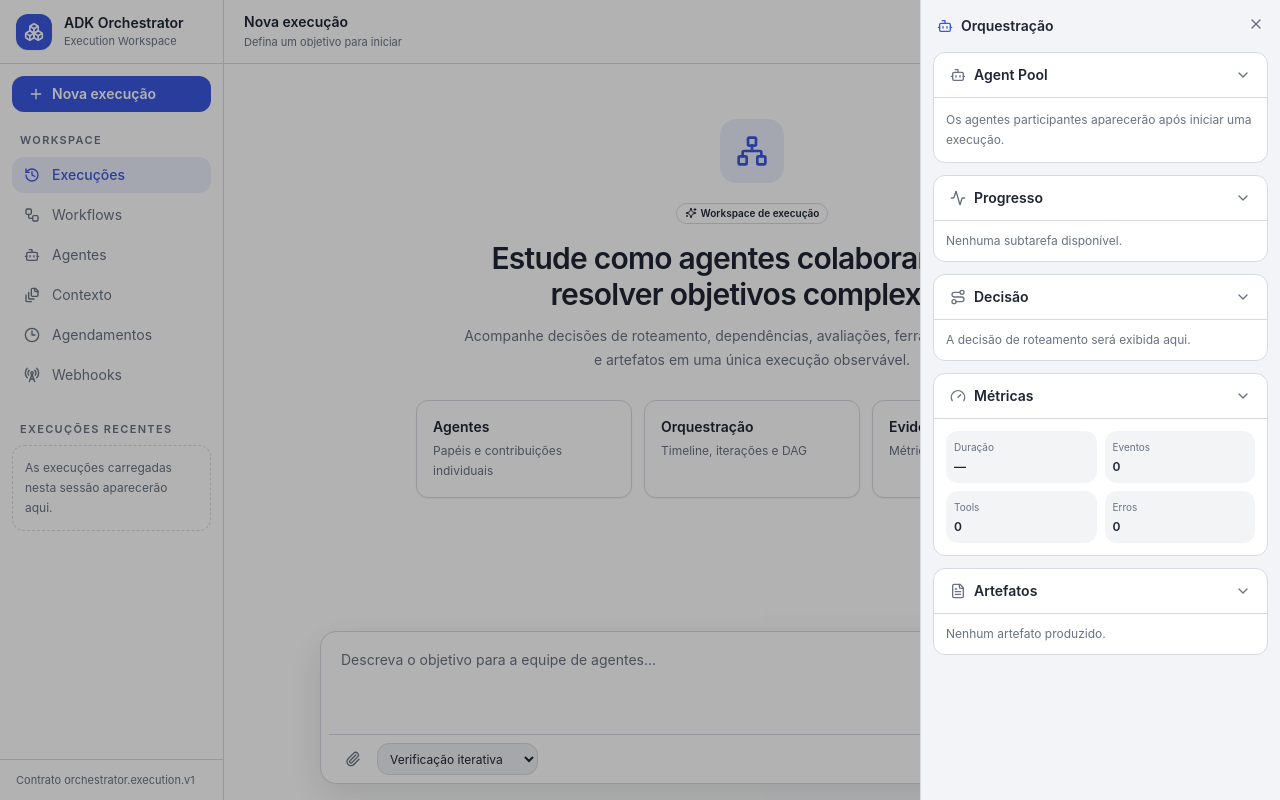
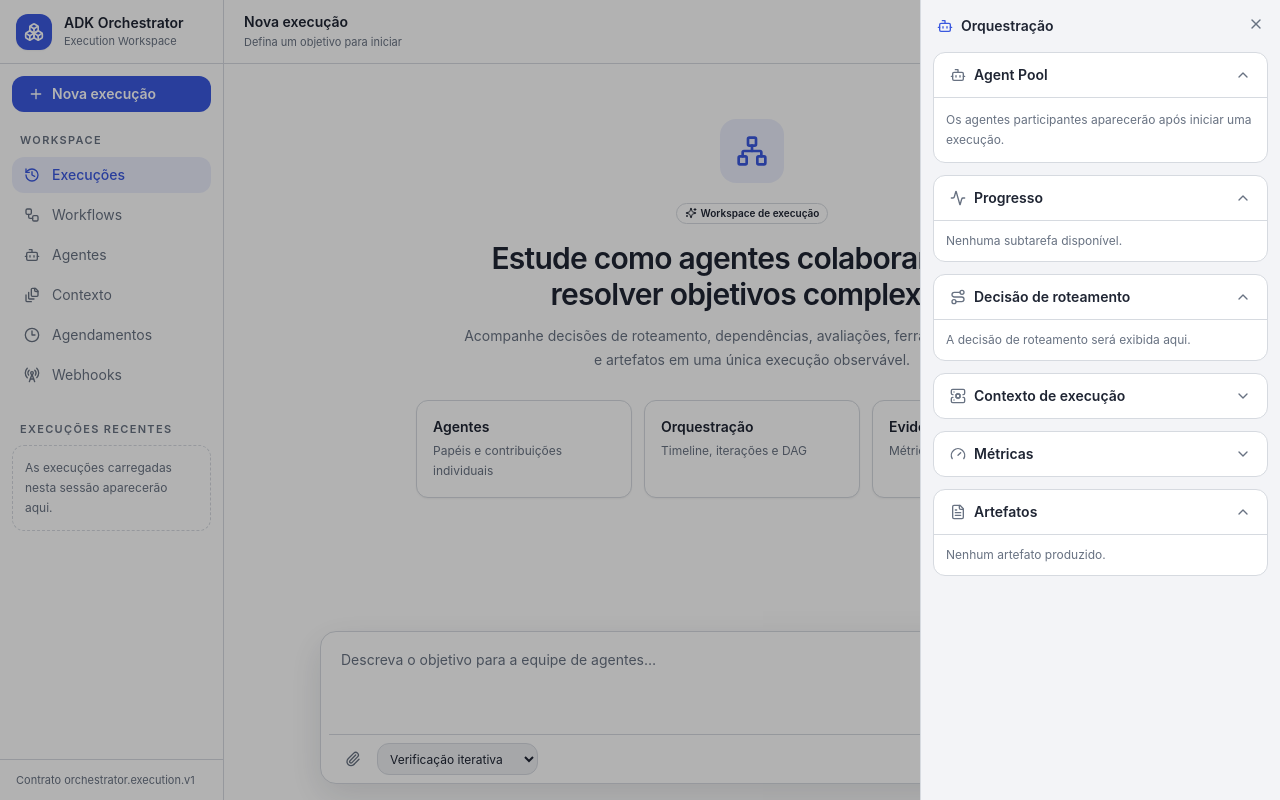
Before and after one commit to CristianoSchwening/adk-agent-orchestrator, a React (Vite) app in the folder webapp-react/: page / in a window 1280 px wide. Both pictures are taken after a click on the button 1244 px from the left and 31 px from the top of the page. Built offline with nearby package versions, Linux system fonts and the light colour scheme.

Commit message:
feat(frontend): enrich execution inspector

```diff
--- a/webapp-react/src/components/layout/ExecutionInspector.tsx
+++ b/webapp-react/src/components/layout/ExecutionInspector.tsx
@@ -1,8 +1,24 @@
-import { Activity, Bot, ChevronDown, FileText, Gauge, Route } from 'lucide-react'
+import {
+  Activity,
+  Bot,
+  ChevronDown,
+  CircleCheck,
+  CircleDashed,
+  CircleX,
+  Download,
+  FileJson,
+  FileText,
+  Gauge,
+  Image,
+  Route,
+  ServerCog,
+  Wrench,
+} from 'lucide-react'
 import { Badge } from '@/components/ui/badge'
 import { formatDuration, humanizeStatus } from '@/lib/format'
+import { collectToolNames, deriveAgents, formatBytes } from '@/lib/execution-model'
 import { workflowLabel } from '@/config/workflows'
-import type { ExecutionContractDTO } from '@/types/contract'
+import type { ArtifactDTO, ExecutionContractDTO } from '@/types/contract'
 
 interface ExecutionInspectorProps {
   contract: ExecutionContractDTO | null
@@ -12,51 +28,75 @@ function InspectorSection({
   title,
   icon: Icon,
   children,
+  detail,
+  defaultOpen = true,
 }: {
   title: string
   icon: typeof Bot
   children: React.ReactNode
+  detail?: string
+  defaultOpen?: boolean
 }) {
   return (
-    <section className="overflow-hidden rounded-xl border border-border bg-card">
-      <div className="flex items-center gap-2 border-b border-border px-4 py-3">
+    <details className="group overflow-hidden rounded-xl border border-border bg-card" open={defaultOpen}>
+      <summary className="focus-ring flex cursor-pointer list-none items-center gap-2 px-4 py-3 [&::-webkit-details-marker]:hidden">
         <Icon className="size-4 text-muted-foreground" />
         <h2 className="text-sm font-semibold">{title}</h2>
-        <ChevronDown className="ml-auto size-4 text-muted-foreground" />
-      </div>
-      <div className="p-3">{children}</div>
-    </section>
+        {detail && <span className="rounded-full bg-secondary px-2 py-0.5 text-[10px] text-muted-foreground">{detail}</span>}
+        <ChevronDown className="ml-auto size-4 text-muted-foreground transition-transform group-open:rotate-180" />
+      </summary>
+      <div className="border-t border-border p-3">{children}</div>
+    </details>
   )
 }
 
+function statusIcon(status: string) {
+  if (status === 'completed' || status === 'published') return <CircleCheck className="size-3.5 text-emerald-500" />
+  if (status === 'failed') return <CircleX className="size-3.5 text-destructive" />
+  return <CircleDashed className="size-3.5 text-amber-500" />
+}
+
+function artifactIcon(artifact: ArtifactDTO) {
+  if (artifact.mime_type?.startsWith('image/')) return Image
+  if (artifact.mime_type?.includes('json')) return FileJson
+  return FileText
+}
+
 export function ExecutionInspector({ contract }: ExecutionInspectorProps) {
-  const agents = Array.from(new Map(
-    (contract?.progressive_agent_responses ?? []).map((response) => [response.agent_name, response]),
-  ).values())
+  const agents = deriveAgents(contract)
+  const tools = collectToolNames(contract)
   const completed = contract?.subtasks.filter((subtask) => subtask.status === 'completed').length ?? 0
+  const mcpCount = Number(contract?.metrics.custom.mcp_server_count ?? 0)
 
   return (
     <aside className="h-full min-h-0 overflow-y-auto border-l border-border bg-background p-3">
       <div className="mb-3 flex items-center gap-2 px-1 py-1">
         <Bot className="size-4 text-primary" />
         <span className="text-sm font-semibold">Orquestração</span>
-        {contract && <Badge variant="outline" className="ml-auto">ao vivo</Badge>}
+        {contract && <Badge variant="outline" className="ml-auto">contrato v1</Badge>}
       </div>
 
       <div className="space-y-3">
-        <InspectorSection title="Agent Pool" icon={Bot}>
+        <InspectorSection title="Agent Pool" icon={Bot} detail={contract ? `${agents.length} agentes` : undefined}>
           {agents.length ? (
             <div className="space-y-2">
               {agents.map((agent) => (
-                <div key={agent.agent_name} className="flex items-center gap-3 rounded-lg bg-secondary/70 px-3 py-2">
-                  <span className="flex size-7 items-center justify-center rounded-lg bg-primary/10 text-xs font-semibold text-primary">
-                    {agent.agent_name.charAt(0).toUpperCase()}
-                  </span>
-                  <div className="min-w-0">
-                    <div className="truncate text-xs font-medium">{agent.agent_name}</div>
-                    <div className="text-[10px] text-muted-foreground">{agent.agent_role}</div>
+                <div key={agent.name} className="rounded-lg bg-secondary/70 px-3 py-2.5">
+                  <div className="flex items-center gap-3">
+                    <span className="flex size-8 items-center justify-center rounded-lg bg-primary/10 text-xs font-semibold text-primary">
+                      {agent.name.charAt(0).toUpperCase()}
+                    </span>
+                    <div className="min-w-0 flex-1">
+                      <div className="truncate text-xs font-medium">{agent.name}</div>
+                      <div className="truncate text-[10px] text-muted-foreground">{agent.role}</div>
+                    </div>
+                    {statusIcon(agent.status)}
                   </div>
-                  <span className="ml-auto size-2 rounded-full bg-emerald-500" />
+                  <div className="mt-2 flex items-center gap-2 pl-11 text-[10px] text-muted-foreground">
+                    <span>{agent.responseCount} resp.</span>
+                    <span>·</span>
+                    <span>{agent.subtaskCount} subtarefa{agent.subtaskCount === 1 ? '' : 's'}</span>
+                  </div>
                 </div>
               ))}
             </div>
@@ -65,40 +105,69 @@ export function ExecutionInspector({ contract }: ExecutionInspectorProps) {
           )}
         </InspectorSection>
 
-        <InspectorSection title={`Progresso${contract ? ` · ${completed}/${contract.subtasks.length}` : ''}`} icon={Activity}>
+        <InspectorSection title="Progresso" icon={Activity} detail={contract ? `${completed}/${contract.subtasks.length}` : undefined}>
           {contract?.subtasks.length ? (
-            <div className="space-y-2">
+            <div className="space-y-3">
+              <div className="h-1.5 overflow-hidden rounded-full bg-secondary">
+                <div className="h-full rounded-full bg-emerald-500" style={{ width: `${(completed / contract.subtasks.length) * 100}%` }} />
+              </div>
               {contract.subtasks.map((subtask) => (
                 <div key={subtask.subtask_id} className="flex items-start gap-2 text-xs">
-                  <span className={`mt-1 size-2 shrink-0 rounded-full ${subtask.status === 'completed' ? 'bg-emerald-500' : 'bg-amber-500'}`} />
-                  <div className="min-w-0">
+                  <span className="mt-0.5">{statusIcon(subtask.status)}</span>
+                  <div className="min-w-0 flex-1">
                     <div className="truncate font-medium">{subtask.name}</div>
-                    <div className="truncate text-[10px] text-muted-foreground">{humanizeStatus(subtask.status)} · {subtask.agent_name ?? 'Agente'}</div>
+                    <div className="mt-0.5 truncate text-[10px] text-muted-foreground">{humanizeStatus(subtask.status)} · {subtask.agent_name ?? 'Agente não informado'}</div>
+                    {subtask.output_summary && <p className="mt-1 line-clamp-2 text-[10px] leading-4 text-muted-foreground">{subtask.output_summary}</p>}
+                    {subtask.error && <p className="mt-1 text-[10px] text-destructive">{subtask.error}</p>}
                   </div>
                 </div>
               ))}
             </div>
-          ) : (
-            <p className="text-xs text-muted-foreground">Nenhuma subtarefa disponível.</p>
-          )}
+          ) : <p className="text-xs text-muted-foreground">Nenhuma subtarefa disponível.</p>}
         </InspectorSection>
 
-        <InspectorSection title="Decisão" icon={Route}>
+        <InspectorSection title="Decisão de roteamento" icon={Route}>
           {contract ? (
-            <div className="space-y-2 text-xs">
+            <div className="space-y-3 text-xs">
               <div className="flex items-center justify-between gap-3"><span className="text-muted-foreground">Workflow</span><span className="text-right font-medium">{workflowLabel(contract.decision_metadata.selected_workflow)}</span></div>
-              <div className="flex items-center justify-between"><span className="text-muted-foreground">Confiança</span><span className="font-medium">{Math.round(contract.decision_metadata.confidence * 100)}%</span></div>
+              <div>
+                <div className="mb-1.5 flex items-center justify-between"><span className="text-muted-foreground">Confiança</span><span className="font-medium">{Math.round(contract.decision_metadata.confidence * 100)}%</span></div>
+                <div className="h-1.5 overflow-hidden rounded-full bg-secondary"><div className="h-full rounded-full bg-primary" style={{ width: `${contract.decision_metadata.confidence * 100}%` }} /></div>
+              </div>
               <p className="border-t border-border pt-2 leading-5 text-muted-foreground">{contract.decision_metadata.rationale}</p>
+              {contract.decision_metadata.alternatives.length > 0 && (
+                <div className="flex flex-wrap gap-1">
+                  {contract.decision_metadata.alternatives.map((alternative) => <Badge key={alternative} variant="outline">{workflowLabel(alternative)}</Badge>)}
+                </div>
+              )}
+              <div className="text-[10px] text-muted-foreground">Política: {contract.decision_metadata.policy_version}</div>
             </div>
           ) : <p className="text-xs text-muted-foreground">A decisão de roteamento será exibida aqui.</p>}
         </InspectorSection>
 
-        <InspectorSection title="Métricas" icon={Gauge}>
+        <InspectorSection title="Contexto de execução" icon={ServerCog} defaultOpen={false}>
+          {contract ? (
+            <div className="space-y-3 text-xs">
+              <div className="flex items-center justify-between"><span className="text-muted-foreground">Sessão</span><code className="max-w-[150px] truncate text-[10px]">{contract.task.session_id}</code></div>
+              <div className="flex items-center justify-between"><span className="text-muted-foreground">Aplicação</span><span>{contract.task.app_name ?? 'adk-agent-orchestrator'}</span></div>
+              <div className="flex items-center justify-between"><span className="text-muted-foreground">MCP servers</span><span>{mcpCount}</span></div>
+              <div className="border-t border-border pt-2">
+                <div className="mb-2 flex items-center gap-1.5 text-[10px] font-semibold uppercase tracking-wide text-muted-foreground"><Wrench className="size-3" />Tools observadas</div>
+                {tools.length ? <div className="flex flex-wrap gap-1">{tools.map((tool) => <Badge key={tool} variant="secondary">{tool}</Badge>)}</div> : <p className="text-[10px] text-muted-foreground">Nenhum nome de tool publicado nos eventos.</p>}
+              </div>
+            </div>
+          ) : <p className="text-xs text-muted-foreground">O contexto será exibido após a execução.</p>}
+        </InspectorSection>
+
+        <InspectorSection title="Métricas" icon={Gauge} defaultOpen={false}>
           <div className="grid grid-cols-2 gap-2 text-xs">
             {[
               ['Duração', formatDuration(contract?.metrics.duration_ms)],
               ['Eventos', contract?.metrics.event_count ?? 0],
-              ['Tools', contract?.metrics.tool_call_count ?? 0],
+              ['Subtarefas', contract?.metrics.subtask_count ?? 0],
+              ['Artefatos', contract?.metrics.artifact_count ?? 0],
+              ['Tool calls', contract?.metrics.tool_call_count ?? 0],
+              ['Modelo', contract?.metrics.model_event_count ?? 0],
               ['Erros', contract?.metrics.error_count ?? 0],
             ].map(([label, value]) => (
               <div key={label} className="rounded-lg bg-secondary/70 p-2">
@@ -109,13 +178,21 @@ export function ExecutionInspector({ contract }: ExecutionInspectorProps) {
           </div>
         </InspectorSection>
 
-        <InspectorSection title="Artefatos" icon={FileText}>
-          {contract?.artifacts.length ? contract.artifacts.map((artifact) => (
-            <div key={artifact.artifact_id} className="flex items-center gap-2 rounded-lg px-2 py-2 text-xs hover:bg-secondary">
-              <FileText className="size-4 text-muted-foreground" />
-              <span className="min-w-0 flex-1 truncate">{artifact.name}</span>
-            </div>
-          )) : <p className="text-xs text-muted-foreground">Nenhum artefato produzido.</p>}
+        <InspectorSection title="Artefatos" icon={FileText} detail={contract ? String(contract.artifacts.length) : undefined}>
+          {contract?.artifacts.length ? contract.artifacts.map((artifact) => {
+            const Icon = artifactIcon(artifact)
+            const canOpen = Boolean(artifact.uri?.startsWith('http'))
+            return (
+              <div key={artifact.artifact_id} className="group/file flex items-center gap-2 rounded-lg px-2 py-2 text-xs hover:bg-secondary">
+                <span className="flex size-8 shrink-0 items-center justify-center rounded-lg bg-secondary text-muted-foreground"><Icon className="size-4" /></span>
+                <div className="min-w-0 flex-1">
+                  <div className="truncate font-medium">{artifact.name}</div>
+                  <div className="mt-0.5 flex gap-2 text-[10px] text-muted-foreground"><span>{artifact.mime_type ?? 'Arquivo'}</span>{formatBytes(artifact.size_bytes) && <span>{formatBytes(artifact.size_bytes)}</span>}</div>
+                </div>
+                {canOpen && <a href={artifact.uri ?? '#'} target="_blank" rel="noreferrer" aria-label={`Abrir ${artifact.name}`} className="focus-ring rounded p-1 text-muted-foreground hover:text-primary"><Download className="size-3.5" /></a>}
+              </div>
+            )
+          }) : <p className="text-xs text-muted-foreground">Nenhum artefato produzido.</p>}
         </InspectorSection>
       </div>
     </aside>
--- /dev/null
+++ b/webapp-react/src/lib/execution-model.ts
@@ -0,0 +1,69 @@
+import type { ExecutionContractDTO } from '@/types/contract'
+
+export interface AgentSummary {
+  name: string
+  role: string
+  status: string
+  responseCount: number
+  subtaskCount: number
+  eventCount: number
+}
+
+export function deriveAgents(contract: ExecutionContractDTO | null): AgentSummary[] {
+  if (!contract) return []
+  const agents = new Map<string, AgentSummary>()
+
+  for (const response of contract.progressive_agent_responses) {
+    const current = agents.get(response.agent_name) ?? {
+      name: response.agent_name,
+      role: response.agent_role || 'Especialista',
+      status: response.status,
+      responseCount: 0,
+      subtaskCount: 0,
+      eventCount: 0,
+    }
+    current.responseCount += 1
+    current.status = response.status
+    agents.set(response.agent_name, current)
+  }
+
+  for (const subtask of contract.subtasks) {
+    if (!subtask.agent_name) continue
+    const current = agents.get(subtask.agent_name) ?? {
+      name: subtask.agent_name,
+      role: subtask.name,
+      status: subtask.status,
+      responseCount: 0,
+      subtaskCount: 0,
+      eventCount: 0,
+    }
+    current.subtaskCount += 1
+    current.status = subtask.status
+    agents.set(subtask.agent_name, current)
+  }
+
+  for (const event of contract.events) {
+    const current = agents.get(event.source)
+    if (current) current.eventCount += 1
+  }
+
+  return Array.from(agents.values()).sort((left, right) => right.responseCount - left.responseCount || left.name.localeCompare(right.name))
+}
+
+export function collectToolNames(contract: ExecutionContractDTO | null) {
+  if (!contract) return []
+  const names = new Set<string>()
+  for (const event of contract.events) {
+    if (!event.type.includes('tool')) continue
+    const candidate = event.metadata.tool_name ?? event.metadata.name ?? event.source
+    if (typeof candidate === 'string' && candidate) names.add(candidate)
+  }
+  return Array.from(names)
+}
+
+export function formatBytes(bytes?: number | null) {
+  if (bytes == null) return null
+  if (bytes < 1024) return `${bytes} B`
+  if (bytes < 1024 * 1024) return `${(bytes / 1024).toFixed(1)} KB`
+  return `${(bytes / (1024 * 1024)).toFixed(1)} MB`
+}
```
Also changed, not shown: webapp-react/src/types/contract.ts (+11 -3 lines).
